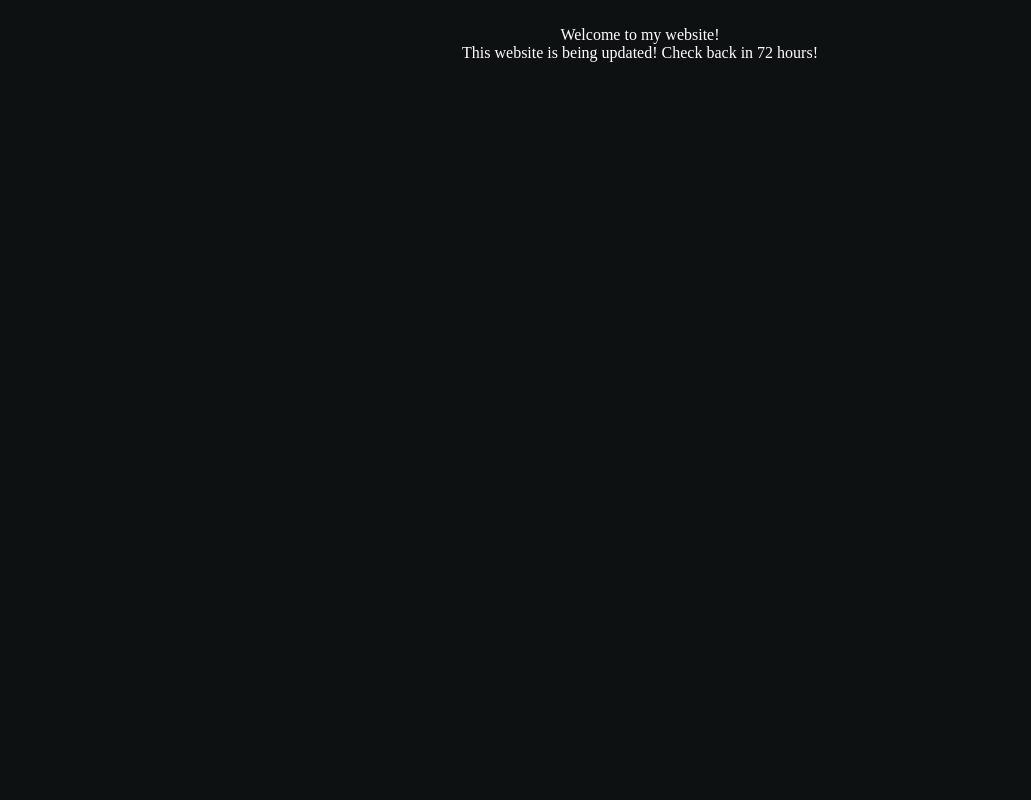
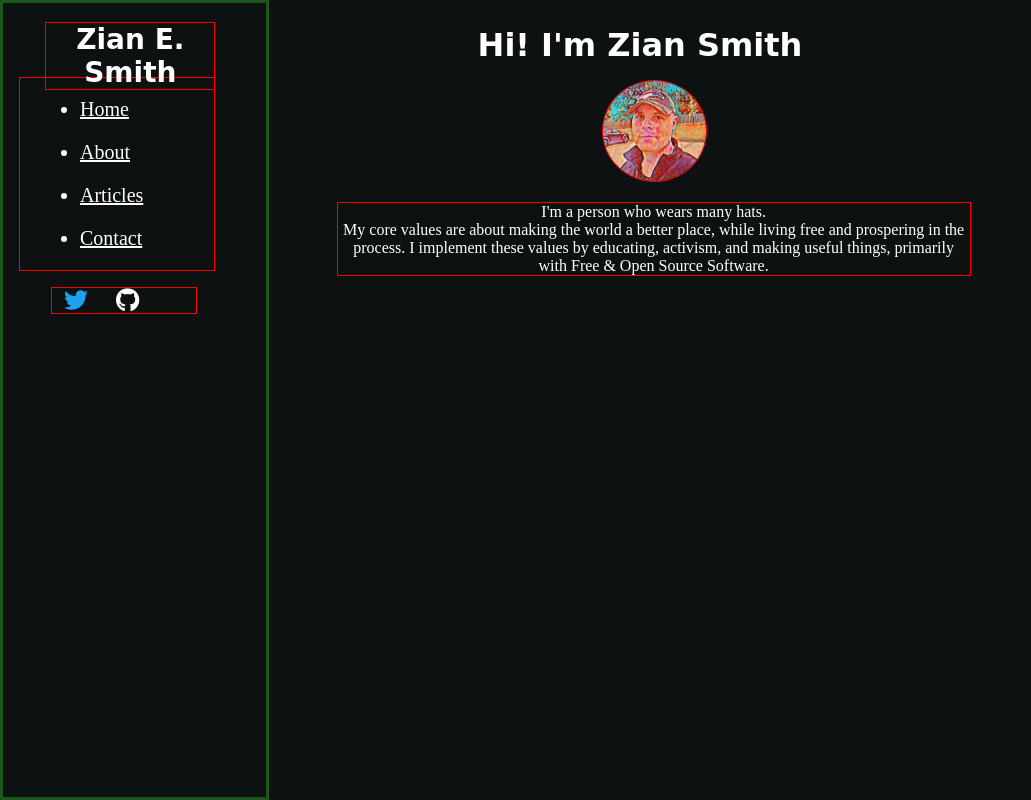
Before and after one commit to ZianElijahSmith/ZianElijahSmith.github.io, a plain HTML site: page index.html in a window 1280 px wide. Shown: the whole page, without its empty margins (0-1031 px from the left). Drawn offline with nearby package versions, Linux system fonts and the light colour scheme; files that its build step writes are made by us from their sources; a web font is replaced by a local one.

Commit message:
Update index.html

```diff
--- a/index.html
+++ b/index.html
@@ -27,29 +27,103 @@
     <meta property="og:image" content="" />
 
 
-   <!-- fonts -->
-   <script type="text/javascript" src="https://use.fontawesome.com/cd79184f1a.js" crossorigin="anonymous"></script>
-   <script type="text/javascript" src="https://kit.fontawesome.com/ba1f5eae6c.js" crossorigin="anonymous"></script>
+   <!-- fonts & icons -->
+   <!-- fontawesome script for icons -->
+     <script src="https://kit.fontawesome.com/d3afcec91f.js" crossorigin="anonymous"></script>
 
   </head>
 
+  <body>
+  <!-- begin sidepanel -->
+  <!-- sidepanel is only for desktop view -->
+  <!-- We will use a header for mobile view -->
+     <div class="sidepanel-wrap">
+       <div class="sidepanel">
+         <h1 class="sidepanel-title">Zian E. Smith</h1>
+           <nav class="linknav">
+           <ul class="sidepanel-list">
+             <li class="sidepanel-li">
+               <a class="sidepanel-a" href="">
+                 Home
+               </a>
+             </li>
+           <li class="sidepanel-li">
+             <a class="sidepanel-a" href="">
+               About
+             </a>
+           </li>
+           <li class="sidepanel-li">
+             <a class="sidepanel-a" href="">
+               Articles
+             </a>
+           </li>
+           <li class="sidepanel-li">
+             <a class="sidepanel-a" href="">
+               Contact
+             </a>
+           </li>
+           </ul>
 
-   <body>
-     <div class="header-wrap">
-       <div class="header">
+           <nav class="social-nav">
+             <a class="social-a" href="https://twitter.com/ZianElijahSmith"><i class="fa-brands fa-twitter"></i></a>
+             <a class="social-a" href="https://github.com/ZianElijahSmith"><i class="fa-brands fa-github"></i></a>
+          </nav>
+         </nav>
+
 
        </div>
      </div>
 
+    <!-- end sidepanel -->
+
+
+    <!-- begin mobile header -->
+      <div class="header">
+      <nav>
+      <hr class="sep">
+      <header class="menu-header">
+      <div class="logo">
+        <h2 class="header-tag">Zian E. Smith</h2></div>
+        <div>
+          <nav class="menu-nav">
+            <ul>
+              <li class="menu-list"><a class="" href="/">Home</a></li>
+              <li class="menu-list"><a href="/about.html">About</a></li>
+              <li class="menu-list"><a href="/articles.html">Articles</a></li>
+              <li class="menu-list"><a href="/contact.html">Contact</a></li>
+            </ul>
+          </nav>
+        </div>
+        <div class="menu-toggle">
+        <i class="fa fa-bars" aria-hidden="true"></i>
+        </div>
+
+      </header>
+
+      </nav>
+    </div>
+
+
+    <!-- end mobile header -->
+
      <br>
 
      <div class="body-wrap">
-       <div class="body">
-         <p style="text-align: center; margin: 0 auto"> Welcome to my website!
+       <div class="body-area">
+         <h1 class="intro">Hi! I'm Zian Smith</h1>
+         <image class="my-index-picture" src="https://raw.githubusercontent.com/ZianElijahSmith/ZianElijahSmith.github.io/main/images/zian-2022-oil-painting.jpg">
+         <p class="intro-text">
+           I'm a person who wears many hats.
            <br>
-           This website is being updated! Check back in 72 hours!
+           My core values are about making the world a better place, while living free and prospering in the process. I implement these values by educating, activism, and making useful things, primarily with Free & Open Source Software.
          </p>
        </div>
      </div>
    </body>
+
+
+     <!-- scripts -->
+
+
+
 </html>
```
